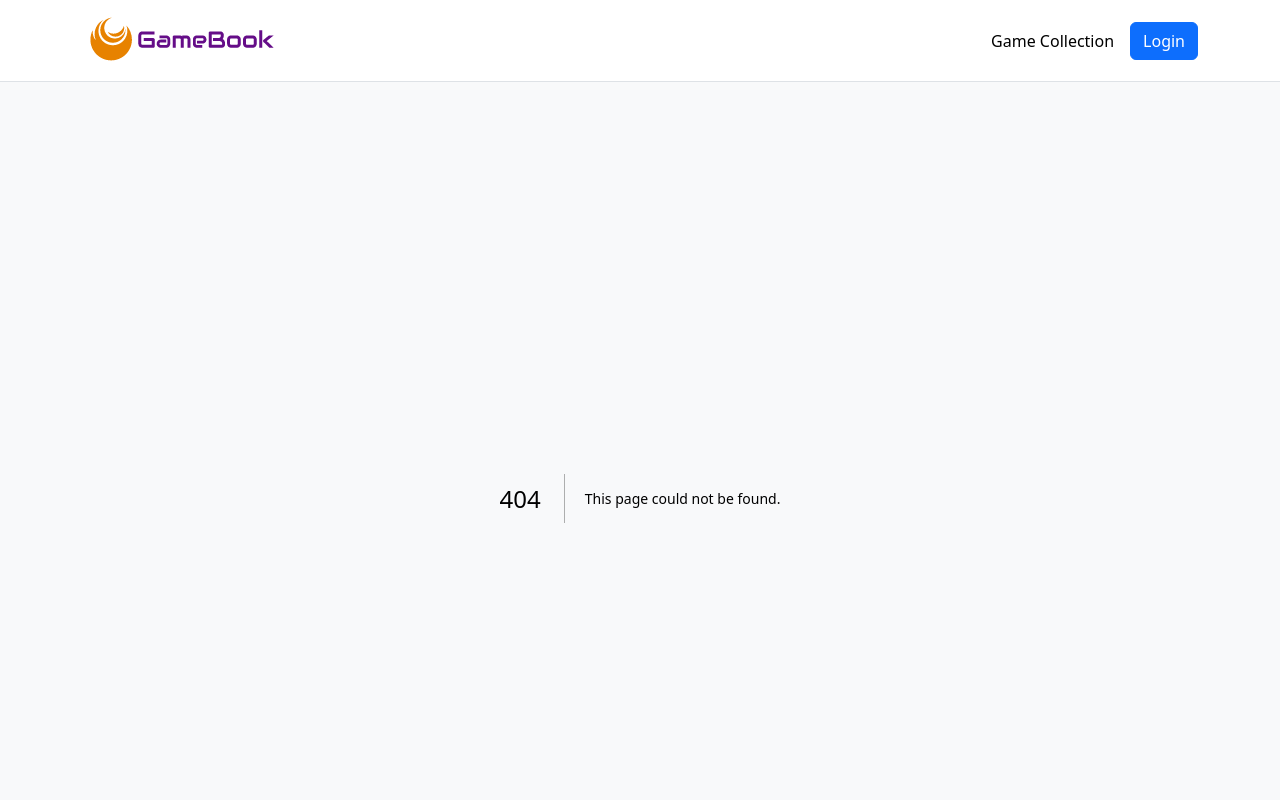
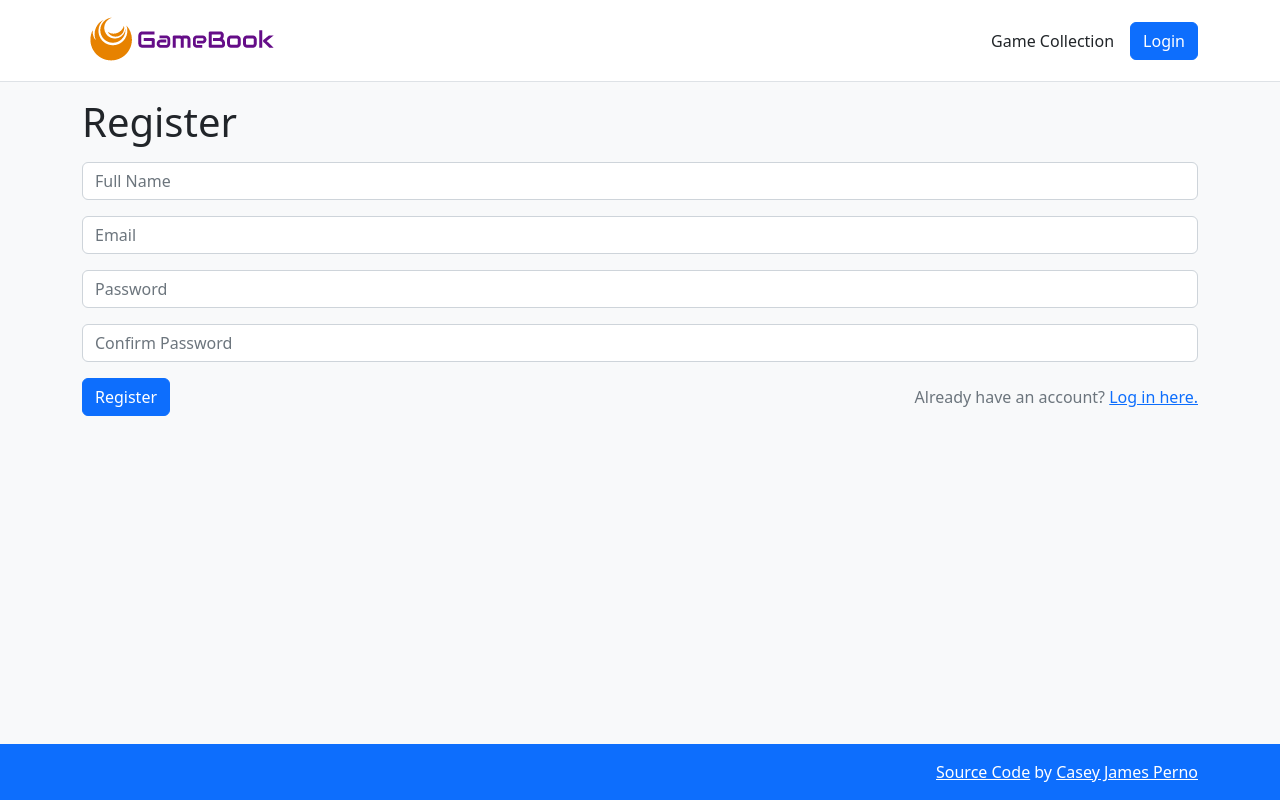
Before and after one commit to khaosophy/gameventory, a Next.js app in the folder v2/: page /register in a window 1280 px wide. Before the commit this address had no page. Shown: the top 800 px of the page. Built offline with nearby package versions, Linux system fonts and the light colour scheme.

Commit message:
nextjs register page

```diff
--- /dev/null
+++ b/v2/pages/register.tsx
@@ -0,0 +1,93 @@
+import { useState } from 'react';
+import { createClient } from '@supabase/supabase-js'
+import Head from 'next/head';
+import Link from 'next/link';
+import InputField from '../components/InputField';
+
+export default function Register() {
+  const supabase = createClient(
+    'https://drslwhfnwkzeyqnmsrnz.supabase.co',
+    'eyJhbGciOiJIUzI1NiIsInR5cCI6IkpXVCJ9.eyJpc3MiOiJzdXBhYmFzZSIsInJlZiI6ImRyc2x3aGZud2t6ZXlxbm1zcm56Iiwicm9sZSI6ImFub24iLCJpYXQiOjE2NzE1ODM5MjksImV4cCI6MTk4NzE1OTkyOX0.P16qxC6m94Sevw5Asxxspy5Dhtp1vWsA3iUlIvWaYls');
+
+  const [name, setName] = useState('');
+  const [email, setEmail] = useState('');
+  const [password, setPassword] = useState('');
+  const [confirmPass, setConfirmPass] = useState('');
+
+  /* todo: update/change password page */
+
+  async function handleRegister(e) {
+    e.preventDefault();
+    // todo: confirm passwords?
+    // registerWithEmailAndPassword(name, email, pass);
+    // todo: extract to a lib function and add entry for users name
+    const { data, error } = await supabase.auth.signInWithPassword({
+      email,
+      password,
+    });
+  }
+
+  return (
+    <div className="container">
+      <Head>
+        <title>Register</title>
+        <meta name="viewport" content="width=device-width, initial-scale=1" />
+        <link rel="icon" href="/favicon.ico" />
+      </Head>
+      <h1 className="mb-3">Register</h1>
+      <form onSubmit={handleRegister}>
+        <InputField
+          id="registerName"
+          label="Full Name"
+          value={name}
+          onChange={(e) => setName(e.target.value)}
+          autoComplete="name"
+        />
+
+        <InputField
+          id="registerEmail"
+          label="Email"
+          type="email"
+          value={email}
+          onChange={(e) => setEmail(e.target.value)}
+          autoComplete="email"
+        />
+
+        <InputField
+          id="registerPassword"
+          label="Password"
+          type="password"
+          value={password}
+          onChange={(e) => setPassword(e.target.value)}
+          autoComplete="new-password"
+        />
+
+        <InputField
+          id="passwordConfirmation"
+          label="Confirm Password"
+          type="password"
+          value={confirmPass}
+          onChange={(e) => setConfirmPass(e.target.value)}
+          autoComplete="new-password"
+        />
+
+        <div className='row align-items-center'>
+          <div className="col-md-auto">
+            <button
+              className="btn btn-primary"
+              type="submit"
+            >
+              Register
+            </button>
+          </div>
+          <div className='col-md my-3 my-md-0 text-md-end text-secondary'>
+            Already have an account? {}
+            <Link href="/login">
+              Log in here.
+            </Link>
+          </div>
+        </div>
+      </form>
+    </div>
+  );
+}
```
